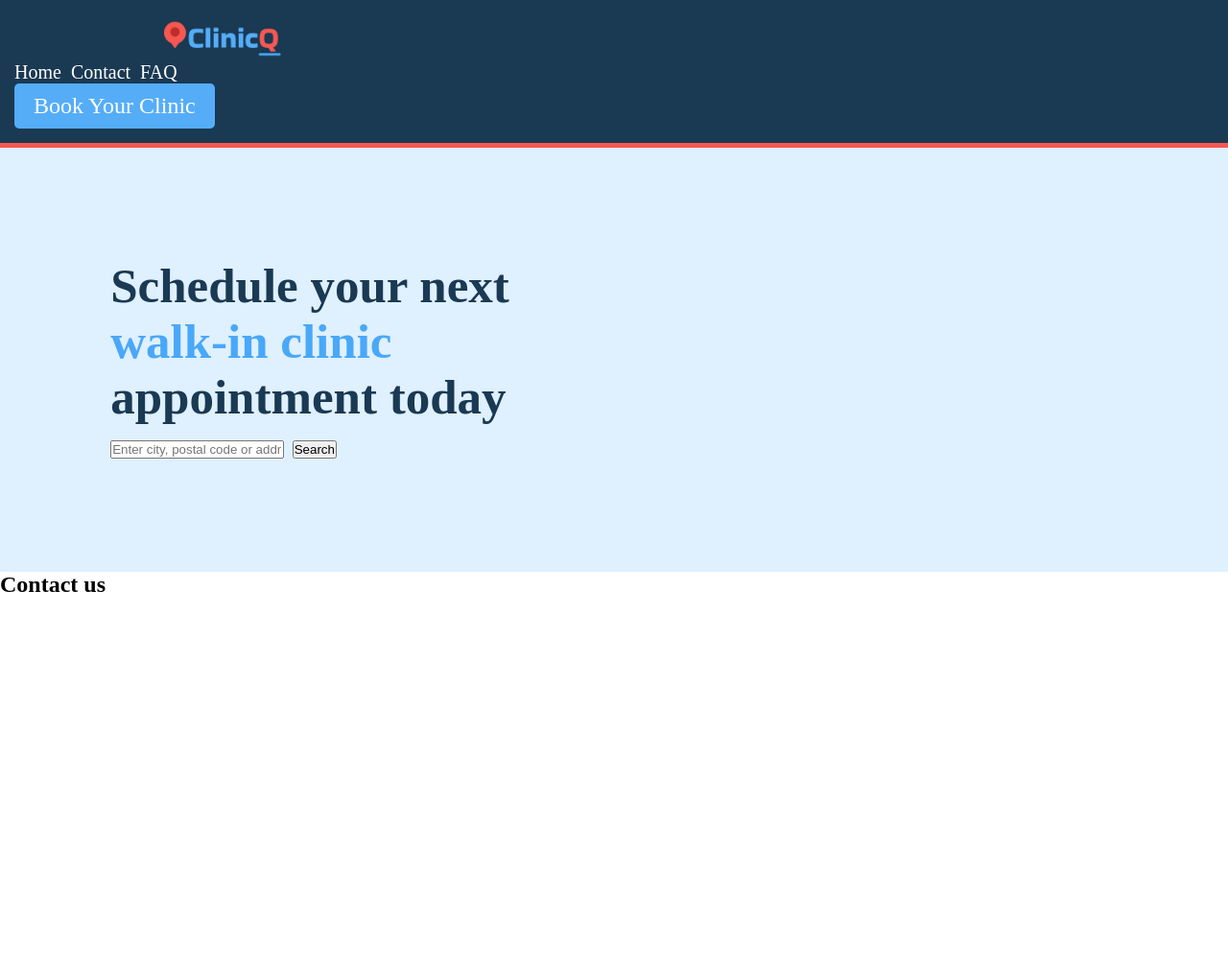
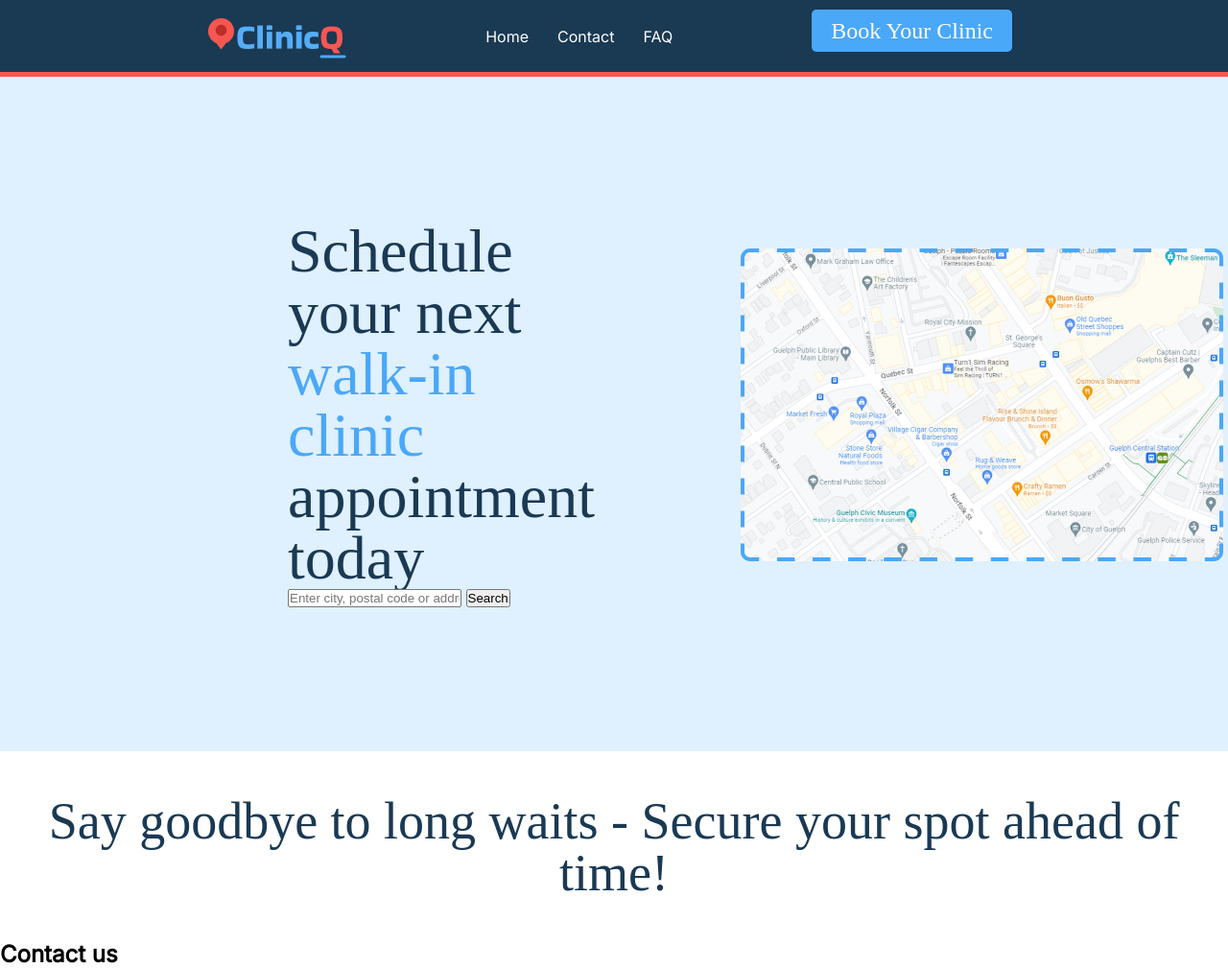
Before and after one commit to fahimcodesthings/clientQ, a plain HTML site: page index.html in a window 1280 px wide. Shown: the whole page at 96% size. Before the commit the page ends 800 px from the top, so only its background shows below. Drawn offline with Linux system fonts and the light colour scheme; a web font is replaced by a local one.

Commit message:
added new form

```diff
--- a/index.html
+++ b/index.html
@@ -6,11 +6,11 @@
   <title>ClinicQ | Home</title>
   <link rel="stylesheet" href="style.css">
   <link href='https://fonts.googleapis.com/css?family=Bakbak One' rel='stylesheet'>
-    <link href='https://fonts.googleapis.com/css?family=Poppins' rel='stylesheet'>
+  <link href='https://fonts.googleapis.com/css?family=Inter' rel='stylesheet'>
 </head>
 <body>
   <header>
-    <div class="container-header">
+    <div class="container">
       <div class="logo">
         <a href="index.html"><img src="clinicQlogo.png" alt="Logo"></a>
       </div>
@@ -28,20 +28,32 @@
   </header>
 
   <section class="hero">
-    <div class="hero-section">
-      <h1 class="hero-header">Schedule your next <div id="walk-in">walk-in clinic</div> appointment today</h1>
-
-        <div class="search-bar">
-          <input type="text" placeholder="Enter city, postal code or address">
-          <button type="submit">Search</button>
+    <div class="containers">
+      <div class="hero-content">
+        <h1 class="hero-headline">Schedule your next <div id="walk-in">walk-in clinic</div> appointment today</h1>
+        <img src="heroMap.png" alt="Hero Image" class="hero-image">
       </div>
 
+      <form action="#">
+        <input type="text" placeholder="Enter city, postal code or address">
+            <button class="submit-btn">Search</button>
+      </form>
+
     </div>
+
+
   </section>
+
+  <section class="benifits">
+    <h1 class="benifits-headline">Say goodbye to long waits - Secure your spot ahead of time!</h1>
+  </section>
+
 
   <footer>
         <h2>Contact us</h2>
   </footer>
+
+
 
 </body>
 
--- a/style.css
+++ b/style.css
@@ -6,45 +6,89 @@
 }
 
 *{
-    margin: 0;
-    padding: 0;
-    box-sizing: border-box;
+  margin: 0;
+  padding: 0;
+  box-sizing: border-box;
+  /* border: 1px #fff solid; */
+}
+
+body {
+  font-family: 'Inter', sans-serif;
+  line-height: 1.0;
+}
+
+ul {
+  list-style: none;
 }
 
 header {
+  background: var(--dark-color);
+  padding: 0 200px;
+  border-bottom: var(--accent-color) 5px solid;
+}
+
+.container {
+  max-width: 1100px;
+  margin: 0 auto;
+  overflow: auto;
+  padding: 10px;
+}
+
+header .container {
+  display: flex;
+  justify-content: space-between;
+}
+
+
+
+.hero {
+  background-color: var(--light-color);
+  padding: 150px;
+  padding-left: 300px;
+}
+
+.containers {
+  max-width: 2000px;
+  margin: 0 auto;
+}
+
+.hero-content {
   display: flex;
   align-items: center;
-  justify-content: space-between;
-  padding: 15px;
-  background-color: var(--dark-color);
-  border-bottom: var(--accent-color) solid 5px;
+}
+
+.hero-headline {
+  margin-right: 50px;
+  font-family: 'Bakbak One';
+
+  font-weight: normal;
+  color: var(--dark-color);
+  background-color: var(--light-color);
+  font-size: 64px;
 
 }
 
-.logo img {
-  height: 45px; /* Adjust the height as per your logo size */
-  margin-left: 150px;
+.hero-image {
+  padding-left: 8vw;
+  max-width: 1400px;
 }
 
-.topheader {
-  list-style: none;
+
+header nav {
   display: flex;
 }
 
-.topheader li:not(:last-child) {
-  margin-right: 10px;
+header nav ul {
+  display: flex;
+  justify-content: center;
+  align-items: center;
 }
 
-.topheader a, .book-button a, .hero{
-    font-family: 'Bakbak One';
-}
-
-.topheader li a {
-
-  font-size: 20px;
+header nav ul li a {
+  font-family:'Bakbak One', 'Inter', sans-serif;
   text-decoration: none;
-  color: white;
-
+  color: #fff;
+  padding: 15px;
 }
 
 .topheader li a:hover{
@@ -55,9 +99,10 @@ header {
 .book-button a {
   display: inline-block;
   padding: 10px 20px;
-  background-color: #55ADF8;
+  background-color: var(--primary-color);
   color: #fff;
   text-decoration: none;
+  font-family: 'Bakbak One';
   font-size: 24px;
   border-radius: 5px;
   margin-right: 15px;
@@ -70,13 +115,23 @@ header {
 
 }
 
-.hero{
-  color: var(--dark-color);
-  background-color: var(--light-color);
-  padding: 9vw;
-  font-size: 34px;
-}
-
 #walk-in{
   color: var(--primary-color);
 }
+
+.benifits{
+  display: flex;
+  justify-content: center;
+  align-items: center;
+  height: 25vh;
+
+}
+
+.benifits-headline{
+  font-family: 'Bakbak One';
+  font-weight: normal;
+  font-size: 54px;
+  max-width: 1200px;
+  text-align: center;
+  color: var(--dark-color);
+}
```
Also changed, not shown: contact.html (+3 -1 lines), heroMap.png (added). Lines whose indentation alone changed are shown as unchanged.
